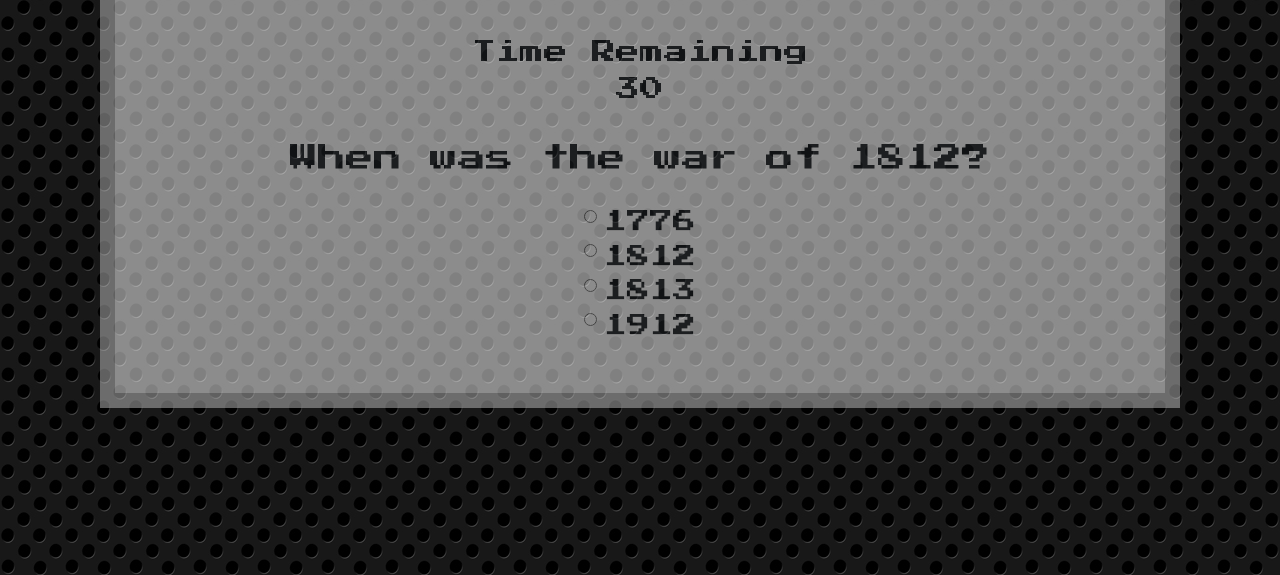
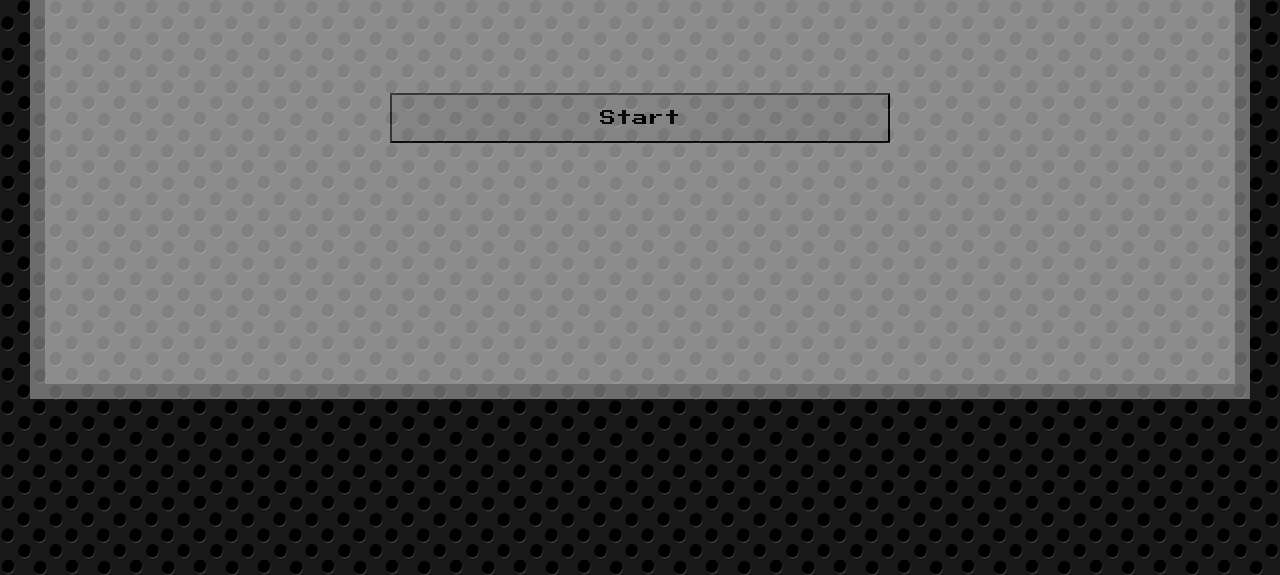
Before and after one commit to akhilkalepu/TriviaGame, a plain HTML site: page index.html in a window 1280 px wide. Shown: the part 225-800 px from the top of the page. Drawn offline with nearby package versions, Linux system fonts and the light colour scheme.

```diff
--- a/assets/css/style.css
+++ b/assets/css/style.css
@@ -10,8 +10,9 @@ body {
         border-style: solid;
         border-color: silver;
         border-width: 15px;
-        margin: 100px;
+        margin: 30px;
         opacity: 0.5;
+        min-height: 594.2px;
         padding-top: 50px;
         padding-bottom: 0px;
     }
@@ -20,6 +21,12 @@ body {
             margin-bottom: 50px;
         }
 /* ------------------------------------------------ */
+        #start-btn {
+            height: 50px;
+            width: 500px;
+            margin-top: 125px;
+        }
+
         .time-box {
 
         }
@@ -32,11 +39,21 @@ body {
             margin-bottom: 50px;
         }
 
-            .questions {
+            .question-box {
                 margin: 30px;
             }
 
-            .choices {
+            .choice-box {
                 font-size: 23px;
             }
+
+                #choice2 {
+                    margin-top: 15px;
+                }
+                #choice3 {
+                    margin-top: 15px;
+                }
+                #choice4 {
+                    margin-top: 15px;
+                }
 /* ------------------------------------------------ */
--- a/assets/javascript/app.js
+++ b/assets/javascript/app.js
@@ -1,28 +1,80 @@
-$(document).ready(function () {
-// ------------------------------------------------
 // ------------------------VARIABLES------------------------
 var right = 0;
 var wrong = 0;
 var unanswered = 0;
 
-var trivia = [
-    q: "When was the War of 1812?"
-    , a1: "1776", a2: "1812", a3: "1813", a4: "1912";
-    q: "How many hydrogen atoms are in a water molecule?"
-    , a1: "One", a2: "Two", a3: "Three", a4: "None";
-    q: "Mixing blue and yellow makes what color?"
-    , a1: "Red", a2: "Light Blue", a3: "Orange", a4: "Green";
-    q: "Who wrote str.italics(War and Peace)?"
-    , a1: "Noam Chomsky", a2: "Mark Twain", a3: "Leo Tolstoy", a4: "J.K. Rowling";
-    q: "What is the capital of Burkina Faso?"
-    , a1: "Ouagadougou", a2: "Monrovia", a3: "Lagos", a4: "Kinshasa";
-    q: "What is the definition of obnubilate?"
-    , a1: "To inhale through the nose.", a2: "To weave in and out.", a3: "To liquify by applying heat.", a4: "To darken or obscure something.";
-    q: "How long is a lightyear?"
-    , a1: "642 billion hours", a2: "5.9 trillion miles", a3: "3.14 quadrillion miles", a4: "6,537 years";
-    q: "Who invented the internet?"
-    , a1: "Al Gore", a2: "Jeff Bezos", a3: "Tupac Shakur", a4: "H.P. Lovecraft";
+var trivia = [{
+        question: "When was the War of 1812?",
+        choices: ["1776", "1812", "1813", "1912"],
+        answer: "choice2"
+    },
+    {
+        question: "How many hydrogen atoms are in a water molecule?",
+        choices: ["One", "Two", "Three", "None"],
+        answer: "choice2"
+    },
+    {
+        question: "Mixing blue and yellow makes what color?",
+        choices: ["Red", "Light Blue", "Orange", "Green"],
+        answer: "choice4"
+    },
+    {
+        question: "Who wrote str.italics(War and Peace)?",
+        choices: ["Noam Chomsky", "Mark Twain", "Leo Tolstoy", "J.K. Rowling"],
+        answer: "choice3"
+    },
+    {
+        question: "What is the capital of Burkina Faso?",
+        choices: ["Ouagadougou", "Monrovia", "Lagos", "Kinshasa"],
+        answer: "choice1"
+    },
+    {
+        question: "What is the definition of obnubilate?",
+        choices: ["To inhale through the nose.", "To weave in and out.", "To liquify by applying heat.", "To darken or obscure something."],
+        answer: "choice4"
+    },
+    {
+        question: "How long is a lightyear?",
+        choices: ["642 billion hours", "5.9 trillion miles", "3.14 quadrillion miles", "6,537 years"],
+        answer: "choice2"
+    },
+    {
+        question: "Who invented the internet?",
+        choices: ["Al Gore", "Jeff Bezos", "Tupac Shakur", "H.P. Lovecraft"],
+        answer: "choice3"
+    }
 ];
 
 // ------------------------------------------------
+
+$(document).ready(function () {
+
+// ------------------------START GAME------------------------
+$("#quiz-box").hide();
+$("#start-btn").click(function () {
+    $("#quiz-box").slideToggle();
+    $(this).hide();
 });
+// ------------------------QUESTIONS------------------------
+var i = 0;
+for (i = 0; i < trivia.length; i++) {
+    $(".question-box").text(trivia[i].question);
+    $("#choice1").text(trivia[i].choices[0]);
+    $("#choice2").text(trivia[i].choices[1]);
+    $("#choice3").text(trivia[i].choices[2]);
+    $("#choice4").text(trivia[i].choices[3]);
+};
+// ------------------------ANSWERS------------------------
+// var choice1 = document.getElementById("choice1");
+// var choice2 = document.getElementById("choice2");
+// var choice3 = document.getElementById("choice3");
+// var choice4 = document.getElementById("choice4");
+
+// var userChoice  = document.getElementById(onclick);
+
+// if (userChoice === trivia[i].answer) {
+//     alert("You are correct!");
+// };
+// ------------------------------------------------
+
+});
--- a/index.html
+++ b/index.html
@@ -18,6 +18,10 @@
 
     <h1 class="title-box">Trivia Game</h1>
 
+    <button class="w3-btn w3-block" id="start-btn">Start</button>
+
+    <div id="quiz-box">
+
         <div class="time-box">
             <h4>Time Remaining</h4>
             <h4 class="time-remaining">30</h4>
@@ -25,38 +29,23 @@
 
         <form class="form">
         <fieldset class="form-group">
-        <h3 class="questions">When was the war of 1812?</h3>
-        <div class="choices">
-        <div class="form-check">
-            <label class="form-check-label">
-            <input type="radio" class="form-check-input" name="optionsRadios" id="choice1" value="option1">
-            1776
-            </label>
-        </div>
-        <div class="form-check">
-            <label class="form-check-label">
-            <input type="radio" class="form-check-input" name="optionsRadios" id="choice2" value="option2">
-            1812
-            </label>
-        </div>
-        <div class="form-check">
-            <label class="form-check-label">
-            <input type="radio" class="form-check-input" name="optionsRadios" id="choice3" value="option3">
-            1813
-            </label>
-        </div>
-        <div class="form-check">
-            <label class="form-check-label">
-            <input type="radio" class="form-check-input" name="optionsRadios" id="choice4" value="option4">
-            1912
-            </label>
-        </div>
+            <h3 class="question-box"></h3>
+            <div class="choice-box">
+                <button class="w3-btn" class="choice-buttons" id="choice1"></button>
+                <br>
+                <button class="w3-btn" class="choice-buttons" id="choice2"></button>
+                <br>
+                <button class="w3-btn" class="choice-buttons" id="choice3"></button>
+                <br>
+                <button class="w3-btn" class="choice-buttons" id="choice4"></button>
             </div>
         </fieldset>
         </form>
 
     </div>
 
+</div>
+
 </body>
 
 </html>
```
Lines whose indentation alone changed are shown as unchanged.
